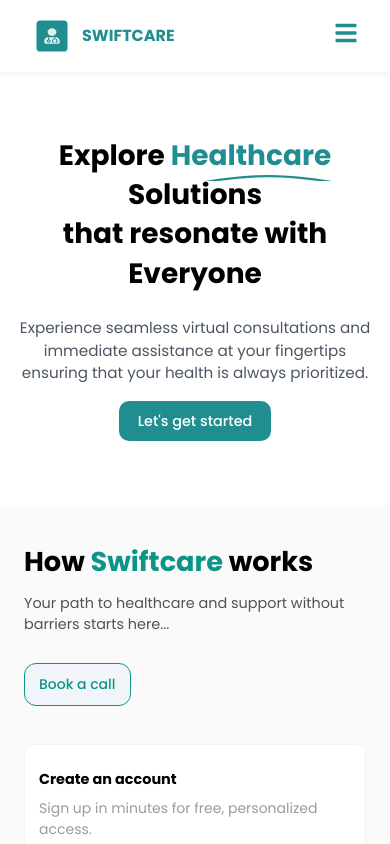
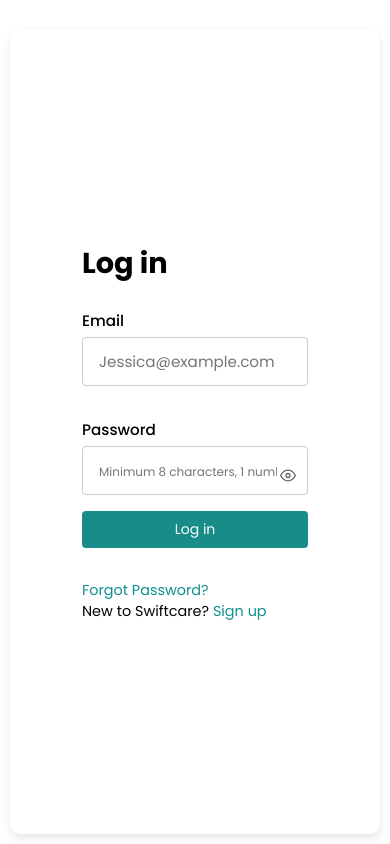
Before and after one commit to SwiftCarePlatform/SwiftCare-WebApp, a React (Vite) app: page /SwiftCare-WebApp/login in a window 390 px wide. Shown: the top 844 px of the page. Built offline with nearby package versions, Linux system fonts and the light colour scheme.

Commit message:
updated the package.json and few styling

```diff
--- a/package.json
+++ b/package.json
@@ -1,6 +1,6 @@
 {
   "name": "javascript",
-  "homepage": "https://StellaUsoh.github.io/SwiftCare-WebApp",
+  "homepage": "https://swiftcareplatform.github.io/SwiftCare-WebApp/",
   "private": true,
   "version": "0.0.0",
   "type": "module",
--- a/src/App.jsx
+++ b/src/App.jsx
@@ -10,7 +10,7 @@ import "./index.css"; // Import your global CSS file
 
 const App = () => {
   return (
-    <Router>
+
       <Routes>
         <Route path="/*" element={<SwiftCare />} />
         <Route path="/consult" element={<ConsultPage />} />
@@ -18,7 +18,7 @@ const App = () => {
         <Route path="/login" element={<Login />} />
         <Route path="/register" element={<Register />} />
       </Routes>
-    </Router>
+
   );
 };
 
--- a/src/LoginSection/Login.css
+++ b/src/LoginSection/Login.css
@@ -143,7 +143,7 @@ font-size: 1.2rem;
 
 .login-links {
   margin-top: 1rem;
-  text-align: center;
+  /* text-align: center; */
   font-size: 0.9rem;
 }
 
@@ -155,3 +155,60 @@ font-size: 1.2rem;
 .login-links a:hover {
   text-decoration: underline;
 }
+
+/* Media query for tablets (768px and below) */
+@media (max-width: 768px) {
+  .login-containerr {
+    flex-direction: column;
+    padding: 10px;
+  }
+
+  .login-left-side {
+    flex: none;
+    width: 100%;
+    padding: 20px;
+    text-align: center;
+  }
+
+  .login-right {
+    flex: none;
+    width: 100%;
+    padding: 20px;
+    margin-top: 20px;
+  }
+
+  .login-form {
+    max-width: 100%;
+  }
+}
+
+/* Media query for mobile devices (480px and below) */
+@media (max-width: 480px) {
+  .login-containerr {
+    padding: 10px;
+  }
+
+  .login-left-side {
+    padding: 10px;
+    display: none!important;
+  }
+
+  .login-right {
+    padding: 10px;
+  }
+
+  .password-input {
+    font-size: 12px;
+    padding: 8px;
+    padding-right: 35px; /* Adjust space for the eye icon */
+  }
+
+  .eye-icon {
+    font-size: 1rem;
+  }
+
+  .login-btnn {
+    font-size: 14px;
+    padding: 8px 16px;
+  }
+}
```
Also changed, not shown: src/main.jsx (+7 -11 lines).
